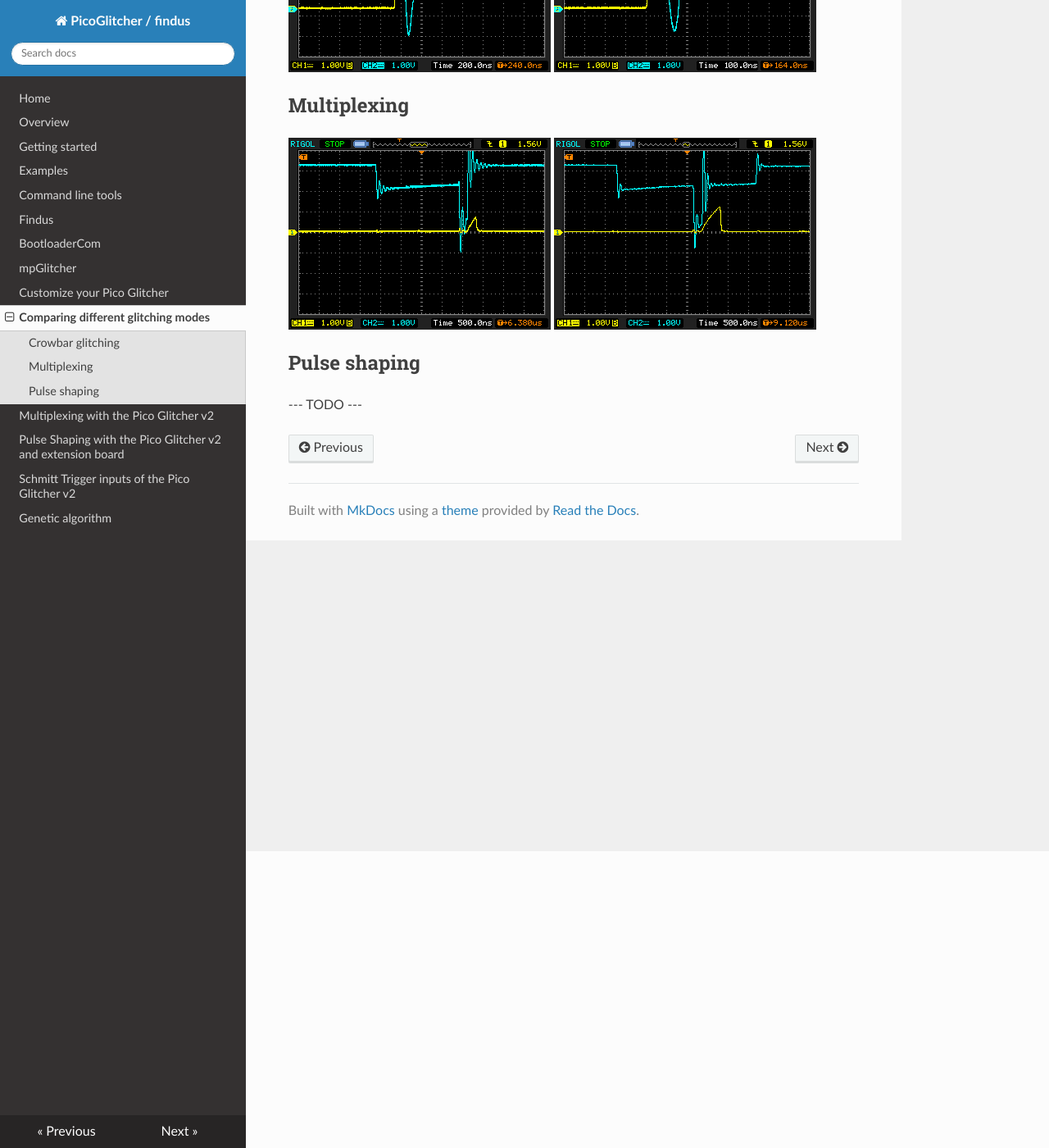
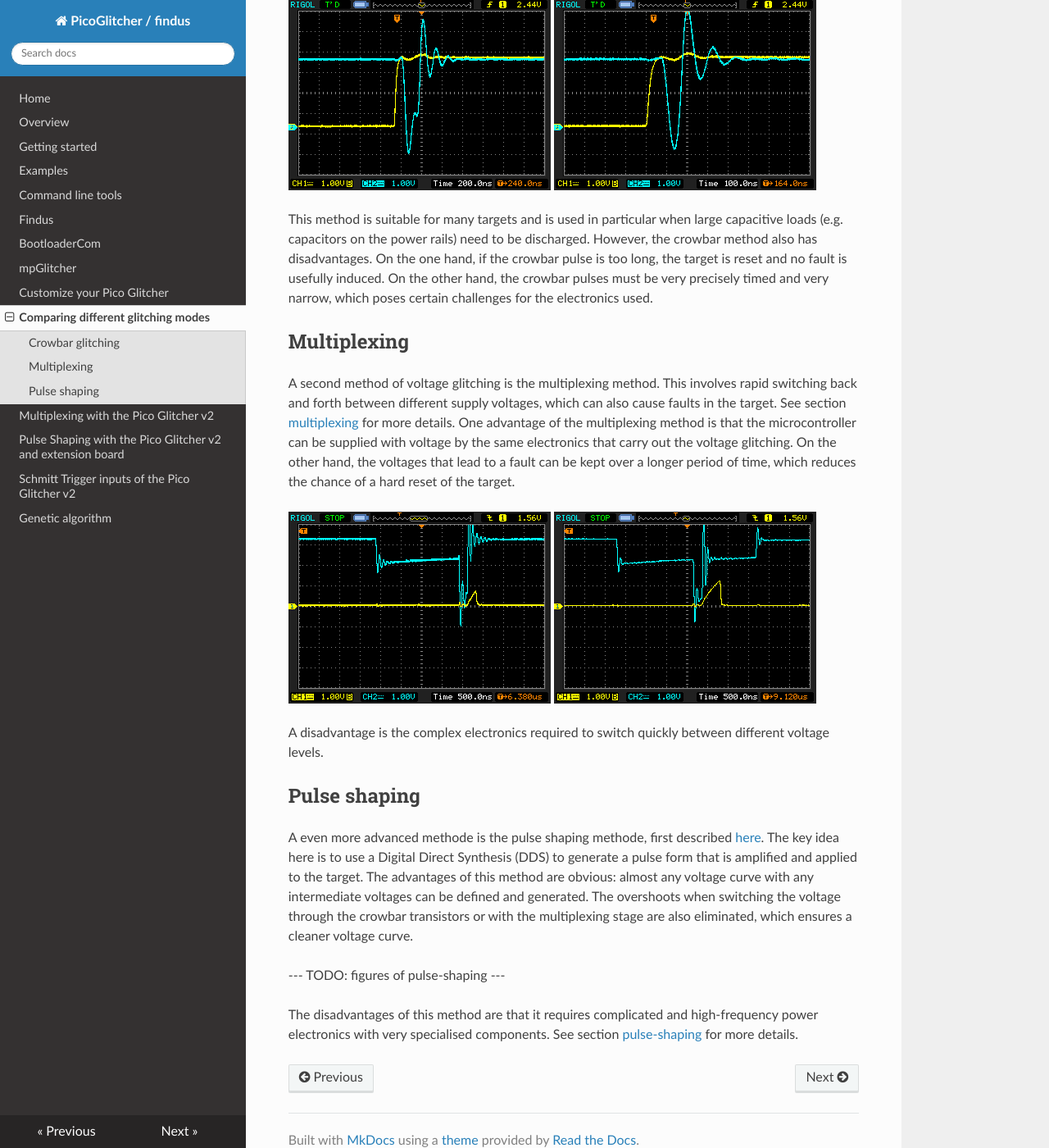
Before and after one commit to MKesenheimer/fault-injection-library, an MkDocs documentation site: the page built from docs/glitches.md, in a window 1280 px wide and 1400 px high, scrolled down 362 px. Shown: the whole window at 82% size. Built offline with MkDocs 1.6.1, drawn with Linux system fonts in a browser that asks for light colours; nearby versions of some CDN libraries; some of the changed text lies outside the part shown.

Commit message:
Documentation of pulse-shaping

```diff
--- a/docs/glitches.md
+++ b/docs/glitches.md
@@ -1,12 +1,34 @@
 # Comparing different glitching modes
 
+To carry out fault injection attacks, voltage glitching can be applied to the target in various ways.
+
 ## Crowbar glitching
+
+Probably the most common and simplest method is so-called crowbar glitching, in which the supply voltage of the microcontroller is pulled to GND for a very short time, as described in section [overview](overview.md).
+This method leads to voltage curves similar to the following:
+
 ![](images/multiplexing/crowbar_100ns.bmp)
 ![](images/multiplexing/crowbar_50ns.bmp)
 
+This method is suitable for many targets and is used in particular when large capacitive loads (e.g. capacitors on the power rails) need to be discharged.
+However, the crowbar method also has disadvantages. On the one hand, if the crowbar pulse is too long, the target is reset and no fault is usefully induced.
+On the other hand, the crowbar pulses must be very precisely timed and very narrow, which poses certain challenges for the electronics used.
+
 ## Multiplexing
+
+A second method of voltage glitching is the multiplexing method. This involves rapid switching back and forth between different supply voltages, which can also cause faults in the target. See section [multiplexing](multiplexing.md) for more details.
+One advantage of the multiplexing method is that the microcontroller can be supplied with voltage by the same electronics that carry out the voltage glitching. On the other hand, the voltages that lead to a fault can be kept over a longer period of time, which reduces the chance of a hard reset of the target.
+
 ![](images/multiplexing-t1_2000ns-v1_1.8V-t2_variable-v2_GND.bmp)
 ![](images/multiplexing-t1_variable-v1_1.8V-t2_variable-v2_GND-t3_variable-v3_1.8V.bmp)
 
+A disadvantage is the complex electronics required to switch quickly between different voltage levels.
+
 ## Pulse shaping
---- TODO ---
+A even more advanced methode is the pulse shaping methode, first described [here](https://doi.org/10.13154/tches.v2019.i2.199-224).
+The key idea here is to use a Digital Direct Synthesis (DDS) to generate a pulse form that is amplified and applied to the target.
+The advantages of this method are obvious: almost any voltage curve with any intermediate voltages can be defined and generated. The overshoots when switching the voltage through the crowbar transistors or with the multiplexing stage are also eliminated, which ensures a cleaner voltage curve.
+
+--- TODO: figures of pulse-shaping ---
+
+The disadvantages of this method are that it requires complicated and high-frequency power electronics with very specialised components. See section [pulse-shaping](pulse_shaping.md) for more details.
```
Also changed, not shown: docs/pulse_shaping.md (+5 -0 lines), docs/images/pulse-shaping/ps-schematics.png (added).
